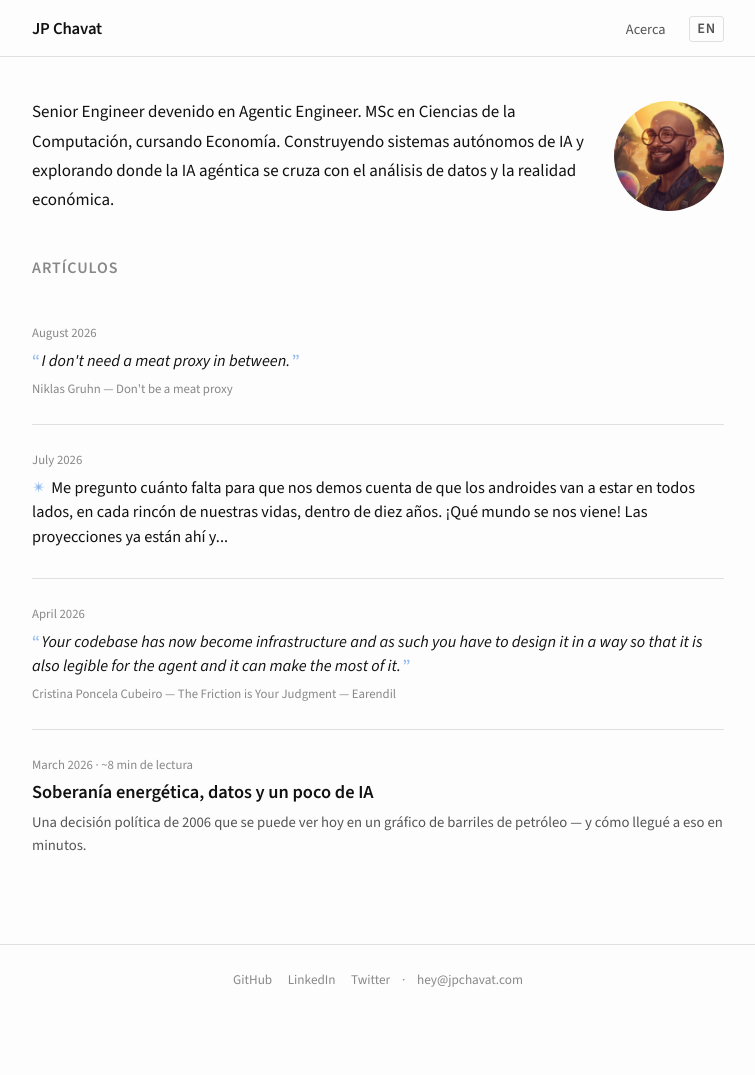
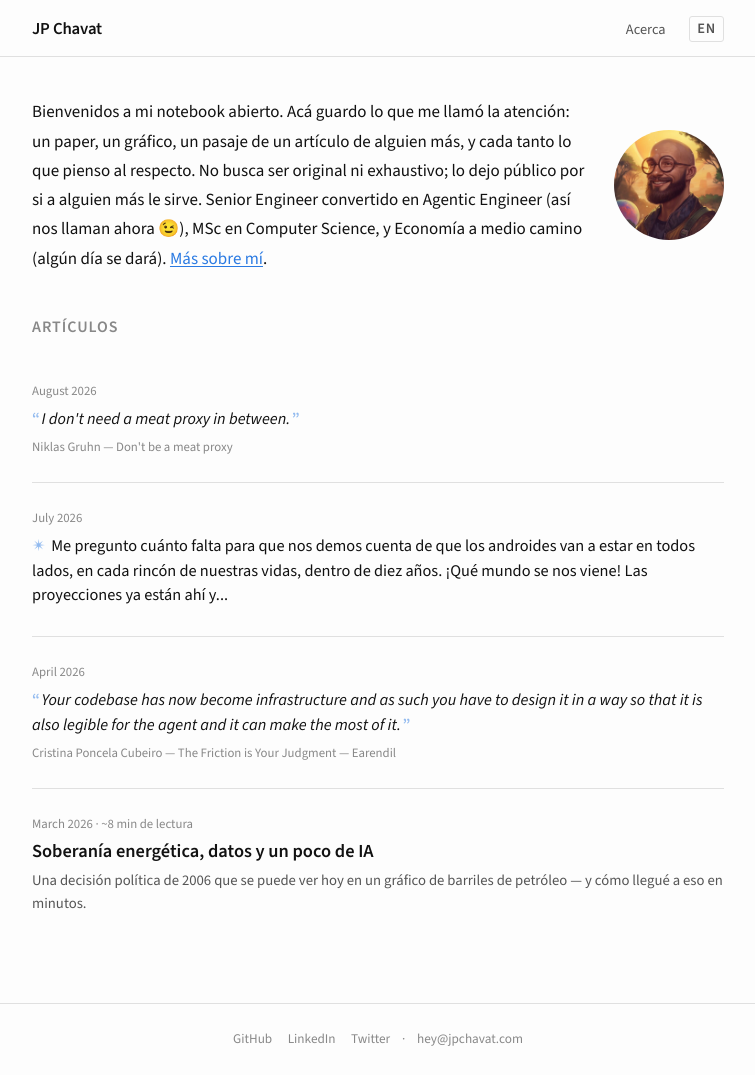
Before and after one commit to jpchavat/jpchavat.github.io, a Jekyll site: the page built from es/index.html, in a window 1280 px wide and 1075 px high. Shown: the whole window, without its empty margins (262-1017 px from the left). Built offline with Jekyll 4.4.1, drawn with Linux system fonts in a browser that asks for light colours.

Commit message:
Reframe the home intro as an open notebook
Replace the positioning-statement blurb on both home pages with the
notebook framing, and link "More about me" / "Mas sobre mi" to /about/.
Update the site and /es/ meta descriptions to match, and drop the unused
description_es key from _config.yml.

Co-Authored-By: Claude Opus 5 <noreply@anthropic.com>
Claude-Session: https://claude.ai/code/session_012hYR94NzsNo35RvH221GFq

```diff
--- a/_config.yml
+++ b/_config.yml
@@ -1,8 +1,6 @@
 # Site settings
 title: JP Chavat
-description: >-
-  Senior Engineer turned Agentic Engineer (MSc). Building autonomous AI systems
-  at the intersection of agentic AI, data analysis, and economics.
+description: "An open notebook of papers, charts and ideas that caught my interest, sometimes with a thought of my own. JP Chavat, Agentic Engineer, MSc in Computer Science."
 author: JP Chavat
 lang: en
 
--- a/_data/i18n.yml
+++ b/_data/i18n.yml
@@ -5,7 +5,8 @@ en:
   sources: "Sources"
   switch_lang: "ES"
   switch_lang_label: "Leer en español"
-  home_intro: "Senior Engineer turned Agentic Engineer. MSc in Computer Science, currently studying Economics. Building autonomous AI systems and exploring where agentic AI meets data analysis and economic reality."
+  home_intro: "Welcome to my open notebook. I keep here whatever caught my interest: a paper, a chart, a line from someone else's post, and sometimes I add what I think about it. No ambition to be original or exhaustive; if it turns out useful to someone else, better. Senior Engineer turned Agentic Engineer (that's what they call us now 😉), MSc in Computer Science, plus some Economics on the side."
+  home_intro_link: "More about me"
 
 es:
   articles: "Artículos"
@@ -14,4 +15,5 @@ es:
   sources: "Fuentes"
   switch_lang: "EN"
   switch_lang_label: "Read in English"
-  home_intro: "Senior Engineer devenido en Agentic Engineer. MSc en Ciencias de la Computación, cursando Economía. Construyendo sistemas autónomos de IA y explorando donde la IA agéntica se cruza con el análisis de datos y la realidad económica."
+  home_intro: "Bienvenidos a mi notebook abierto. Acá guardo lo que me llamó la atención: un paper, un gráfico, un pasaje de un artículo de alguien más, y cada tanto lo que pienso al respecto. No busca ser original ni exhaustivo; lo dejo público por si a alguien más le sirve. Senior Engineer convertido en Agentic Engineer (así nos llaman ahora 😉), MSc en Computer Science, y Economía a medio camino (algún día se dará)."
+  home_intro_link: "Más sobre mí"
--- a/es/index.html
+++ b/es/index.html
@@ -2,8 +2,9 @@
 layout: default
 title: JP Chavat
 description: >-
-  Senior Engineer devenido en Agentic Engineer (MSc). Construyendo sistemas
-  autónomos de IA en la intersección de IA agéntica, análisis de datos y economía.
+  Un notebook abierto: papers, gráficos e ideas que me llamaron la atención,
+  cada tanto con lo que pienso al respecto. JP Chavat, Agentic Engineer,
+  MSc en Computer Science.
 lang: es
 ref: home
 permalink: /es/
@@ -13,7 +14,7 @@ permalink: /es/
 {% assign t = site.data.i18n[lang] %}
 
 <section style="margin-bottom: 2.5rem; display: flex; align-items: center; gap: 1.5rem;">
-  <p style="flex: 1; margin: 0;">{{ t.home_intro }}</p>
+  <p style="flex: 1; margin: 0;">{{ t.home_intro }} <a href="{{ '/es/about/' | relative_url }}">{{ t.home_intro_link }}</a>.</p>
   <img src="{{ '/assets/avatar.jpg' | relative_url }}" alt="JP Chavat" width="110" height="110" style="border-radius: 50%; flex-shrink: 0; object-fit: cover;">
 </section>
 
--- a/index.html
+++ b/index.html
@@ -9,7 +9,7 @@ ref: home
 {% assign t = site.data.i18n[lang] %}
 
 <section style="margin-bottom: 2.5rem; display: flex; align-items: center; gap: 1.5rem;">
-  <p style="flex: 1; margin: 0;">{{ t.home_intro }}</p>
+  <p style="flex: 1; margin: 0;">{{ t.home_intro }} <a href="{{ '/about/' | relative_url }}">{{ t.home_intro_link }}</a>.</p>
   <img src="{{ '/assets/avatar.jpg' | relative_url }}" alt="JP Chavat" width="110" height="110" style="border-radius: 50%; flex-shrink: 0; object-fit: cover;">
 </section>
 
```
